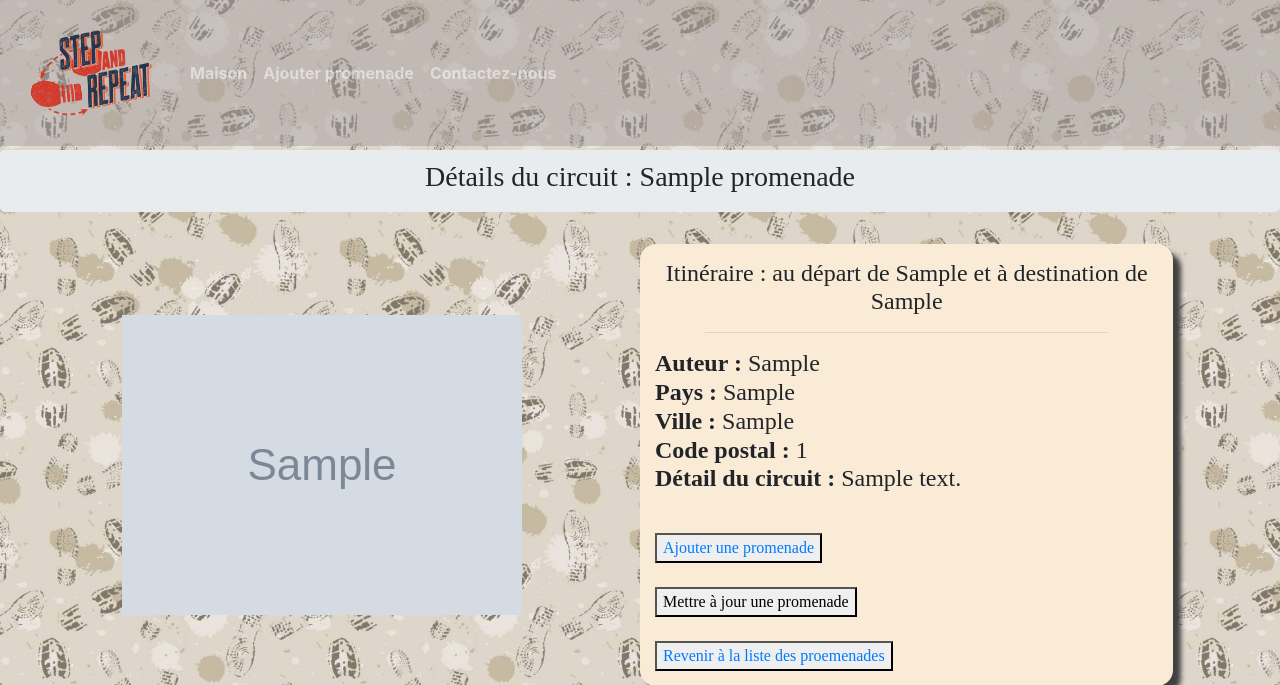
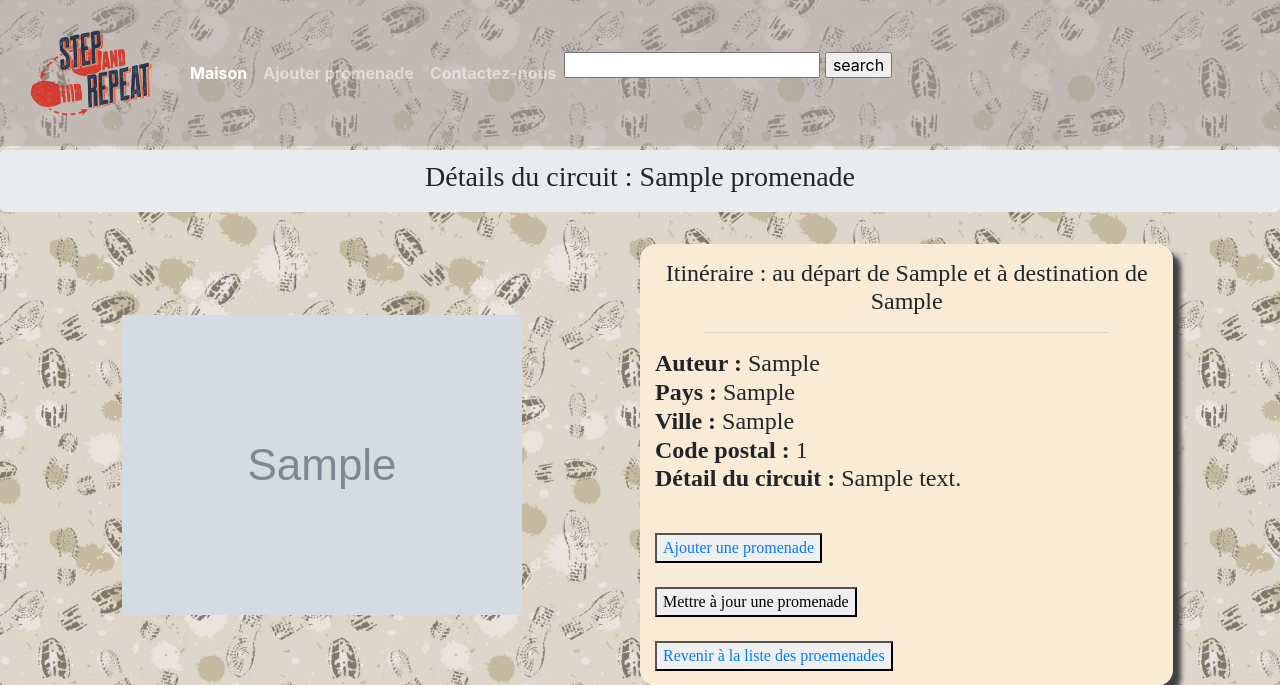
Before and after one commit to SantosJaime/promenades, a PHP site: page /detailCircuit.php?id=1 in a window 1280 px wide. Shown: the top 685 px of the page. Run offline with PHP 8.4, Linux system fonts and the light colour scheme; tables that the repository leaves empty hold one stand-in row (values such as "Sample post"); grey boxes marked "Sample" are stand-in pictures; some web fonts are replaced.

Commit message:
Nav bar corrigée

```diff
--- a/www/detailCircuit.php
+++ b/www/detailCircuit.php
@@ -12,7 +12,6 @@ $promenade = $database->getPromenadeById($id);
 ?>
 
 <html>
-
   <head>
     <title>Projet Promenade</title>
     <meta charset="utf-8">
@@ -22,18 +21,19 @@ $promenade = $database->getPromenadeById($id);
       <link href="https://fonts.googleapis.com/css?family=Neucha&display=swap" rel="stylesheet">
     <link rel="stylesheet" type="text/css" href="style.css">
   </head>
-
-
     <!-- Barre de Nav -->
-  <nav class="navbar fixed-top navbar-expand-lg navbar-dark scrolling-navbar">
-      <img src="Images/stepAndRepeat.png"width="150" height="130" alt="" <a class="navbar-brand" href="#"></a>
-      <button class="navbar-toggler" type="button" data-toggle="collapse" data-target="#navbarSupportedContent" aria-controls="navbarSupportedContent" aria-expanded="false" aria-label="Toggle navigation">
+    <nav class="navbar fixed-top navbar-expand-lg navbar-dark indigo">
+            <img src="Images/stepAndRepeat.png"
+            width="150" height="130" alt="" <a class="navbar-brand" href="#"></a>
+        <button class="navbar-toggler" type="button" data-toggle="collapse" data-target="#navbarSupportedContent"
+          aria-controls="navbarSupportedContent" aria-expanded="false" aria-label="Toggle navigation">
             <span class="navbar-toggler-icon"></span>
         </button>
+
         <div class="collapse navbar-collapse" id="navbarSupportedContent">
-        <ul class="navbar-nav mr-auto">
-            <li class="nav-item">
-                <a class="nav-link" href="index.php"><strong>Maison </strong></a>
+            <ul class="navbar-nav">
+                <li class="nav-item active">
+                    <a class="nav-link" href="index.php"><strong>Maison </strong><span class="sr-only">(current)</span></a>
                 </li>
                 <li class="nav-item">
                     <a class="nav-link" href="create-promenade.php"><strong>Ajouter promenade </strong></a>
@@ -42,11 +42,15 @@ $promenade = $database->getPromenadeById($id);
                     <a class="nav-link" href="#"><strong>Contactez-nous </strong></a>
                 </li>
             </ul>
+            <div class="d-flex justify-content-between">
+              <form action="search.php" method="GET">
+                <input type="text" name="search" />
+                <input type="submit" value="search" />
+              </form>
+            </div>
         </div>
     </nav>
     <!-- Fin Barre de Nav -->
-
-
   <body>
 
     <div class="jumbotron text-center">
--- a/www/index.php
+++ b/www/index.php
@@ -8,7 +8,6 @@ $listeProm = $database->getPromenades();
 ?>
 
 <html>
-
   <head>
     <title>Projet Promenade</title>
     <meta charset="utf-8">
@@ -18,7 +17,6 @@ $listeProm = $database->getPromenades();
       <link href="https://fonts.googleapis.com/css?family=Neucha&display=swap" rel="stylesheet">
     <link rel="stylesheet" type="text/css" href="style.css">
   </head>
-
     <!-- Barre de Nav -->
     <nav class="navbar fixed-top navbar-expand-lg navbar-dark indigo">
             <img src="Images/stepAndRepeat.png"
@@ -40,7 +38,7 @@ $listeProm = $database->getPromenades();
                     <a class="nav-link" href="#"><strong>Contactez-nous </strong></a>
                 </li>
             </ul>
-              <div class="searchBar align-right">
+            <div class="d-flex justify-content-between">
               <form action="search.php" method="GET">
                 <input type="text" name="search" />
                 <input type="submit" value="search" />
@@ -49,7 +47,6 @@ $listeProm = $database->getPromenades();
         </div>
     </nav>
     <!-- Fin Barre de Nav -->
-
     <body>
 
     <div class="jumbotron text-center">
--- a/www/search.php
+++ b/www/search.php
@@ -18,7 +18,7 @@
     ?>
 <html>
   <head>
-        <title>Search</title>
+    <title>Projet Promenade</title>
     <meta charset="utf-8">
     <meta name="viewport" content="width, initialscale=1, shrink-to-fit=no">
     <link rel="stylesheet" href="https://stackpath.bootstrapcdn.com/bootstrap/4.3.1/css/bootstrap.min.css"
@@ -26,7 +26,6 @@
       <link href="https://fonts.googleapis.com/css?family=Neucha&display=swap" rel="stylesheet">
     <link rel="stylesheet" type="text/css" href="style.css">
   </head>
-
     <!-- Barre de Nav -->
     <nav class="navbar fixed-top navbar-expand-lg navbar-dark indigo">
             <img src="Images/stepAndRepeat.png"
@@ -48,7 +47,7 @@
                     <a class="nav-link" href="#"><strong>Contactez-nous </strong></a>
                 </li>
             </ul>
-              <div class="align-right">
+            <div class="d-flex justify-content-between">
               <form action="search.php" method="GET">
                 <input type="text" name="search" />
                 <input type="submit" value="search" />
--- a/www/style.css
+++ b/www/style.css
@@ -30,10 +30,6 @@ h3 {
     background-color: rgb(172, 172, 173);
 }
 
-.searchBar {
-    align-items: flex-end;
-
-}
 .indexListe {
     background-color: antiquewhite;
     font-family: 'Neucha';
```
Also changed, not shown: www/Listepromenades.php (+15 -8 lines), www/create-promenade.php (+18 -12 lines). Lines whose indentation alone changed are shown as unchanged.
